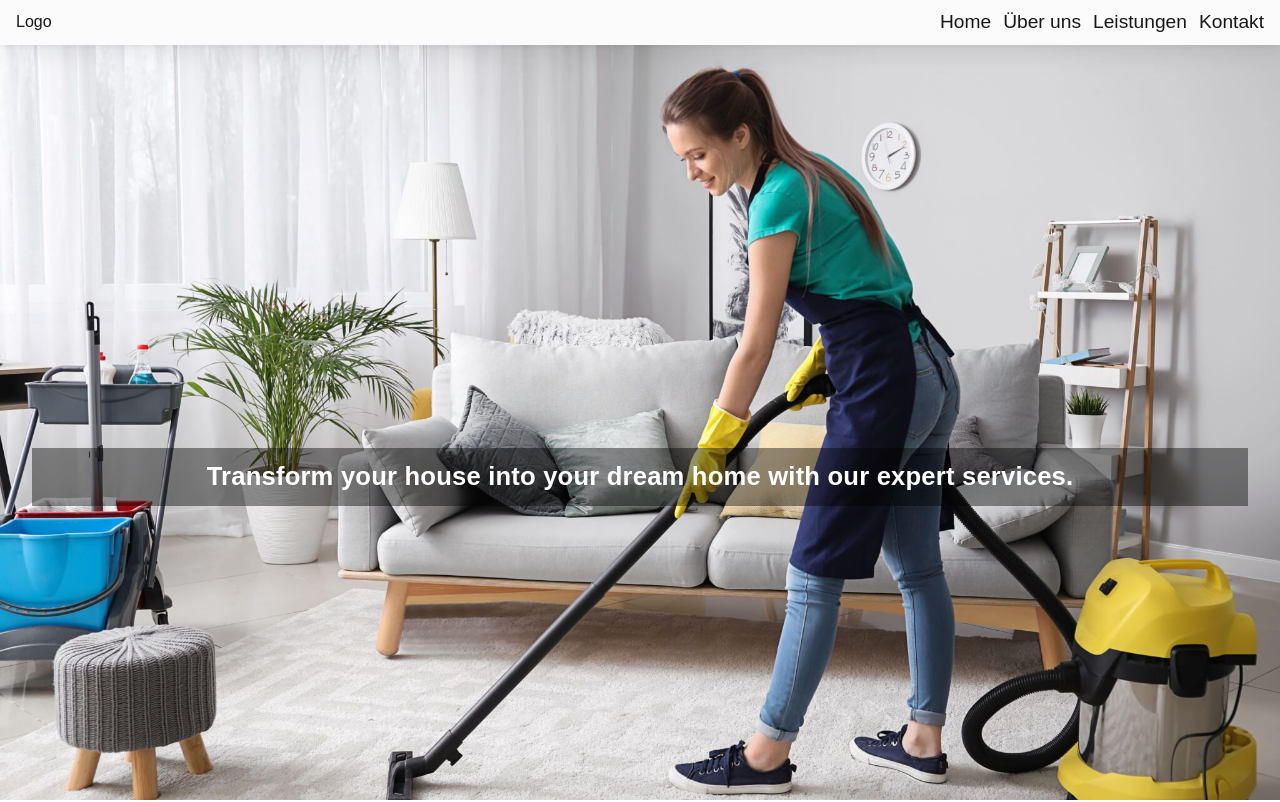
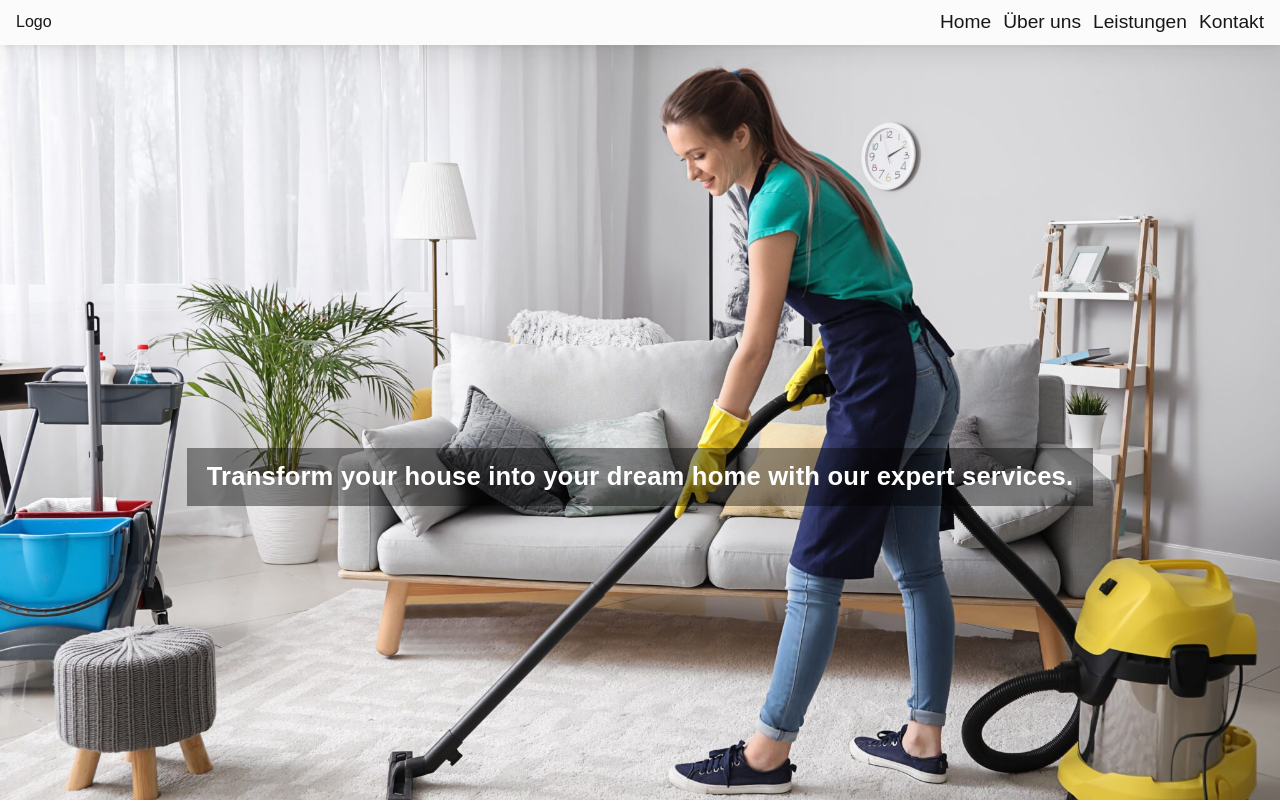
Before and after one commit to Marticvet/cleaning-web-app-ecom, a Next.js app: page /ueber-uns in a window 1280 px wide. Shown: the top 802 px of the page. Built offline with nearby package versions, Linux system fonts and the light colour scheme.

Commit message:
change text-wrap

```diff
--- a/src/app/ueber-uns/page.module.css
+++ b/src/app/ueber-uns/page.module.css
@@ -337,7 +337,7 @@
     z-index: 1;
 
     /* full width + single line */
-    width: 100%;
+    /* width: 100%; */
     max-width: none;
     white-space: nowrap;      /* force single line */
     overflow: hidden;         /* prevent overflow */
@@ -355,6 +355,7 @@
     padding: clamp(8px, 1.2vw, 14px) clamp(12px, 2vw, 20px);
     background: rgba(0,0,0,0.42);
     border-radius: 0;         /* full-width bar look */
+    text-wrap: wrap;
     /* box-shadow: 0 6px 26px rgba(0,0,0,0.25); */
   }
 
```
